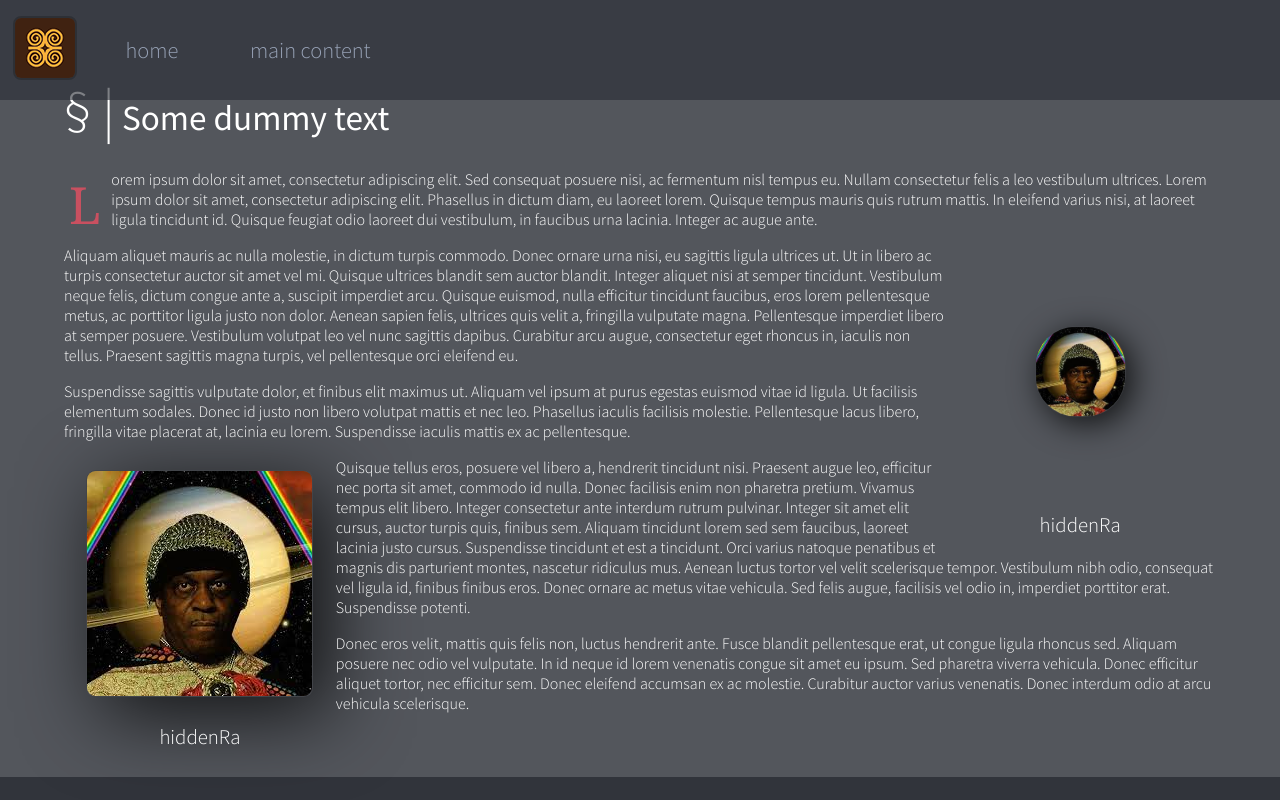
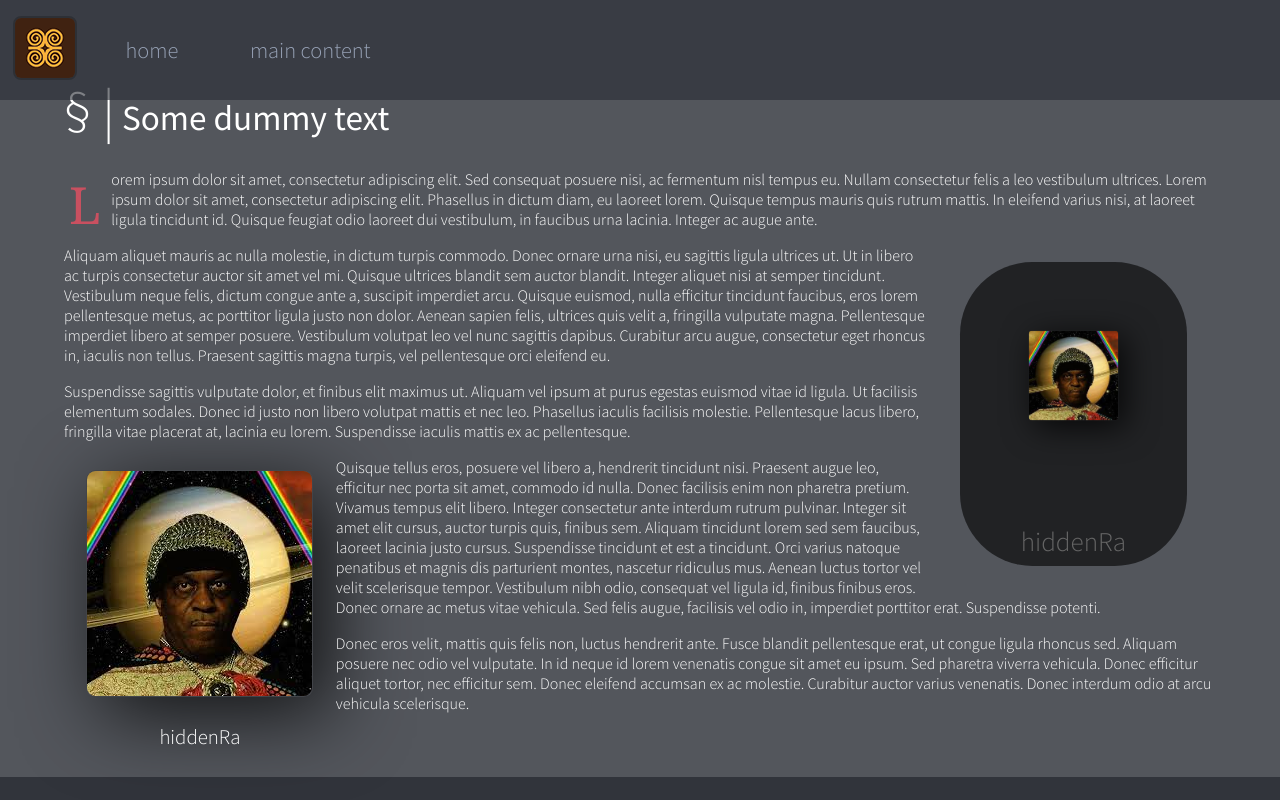
Before and after one commit to pulamusic/react-to-do, a React (Create React App) app: page / in a window 1280 px wide. In both pictures the pointer is over the element 1080 px from the left and 1219 px from the top of the page. Shown: the part 819-1619 px from the top of the page. Built offline with nearby package versions, Linux system fonts and the light colour scheme.

Commit message:
last minute clean up

```diff
--- a/src/styles/index.css
+++ b/src/styles/index.css
@@ -205,6 +205,14 @@ figcaption {
   transition: all 5s ease-in-out;
 }
 
+.App-main-figure:hover {
+  transform: opacity(1);
+  background-color: rgba(0, 0, 0, 1);
+  color: rgba(0, 0, 0, 1);
+  font-size: 1.5em;
+  border-radius: 5em;
+}
+
 .App-main-figure:hover img {
   transform: scale(0);
   border-radius: 10em;
```
